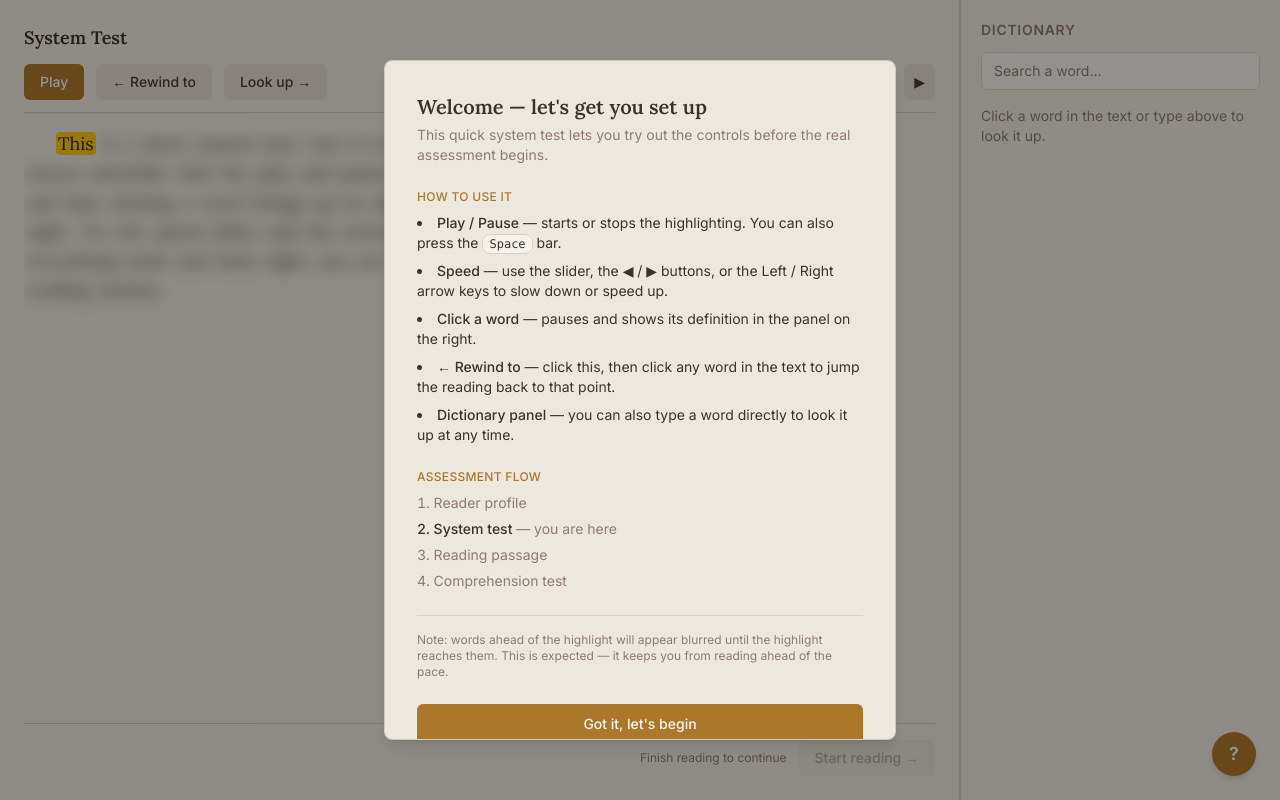
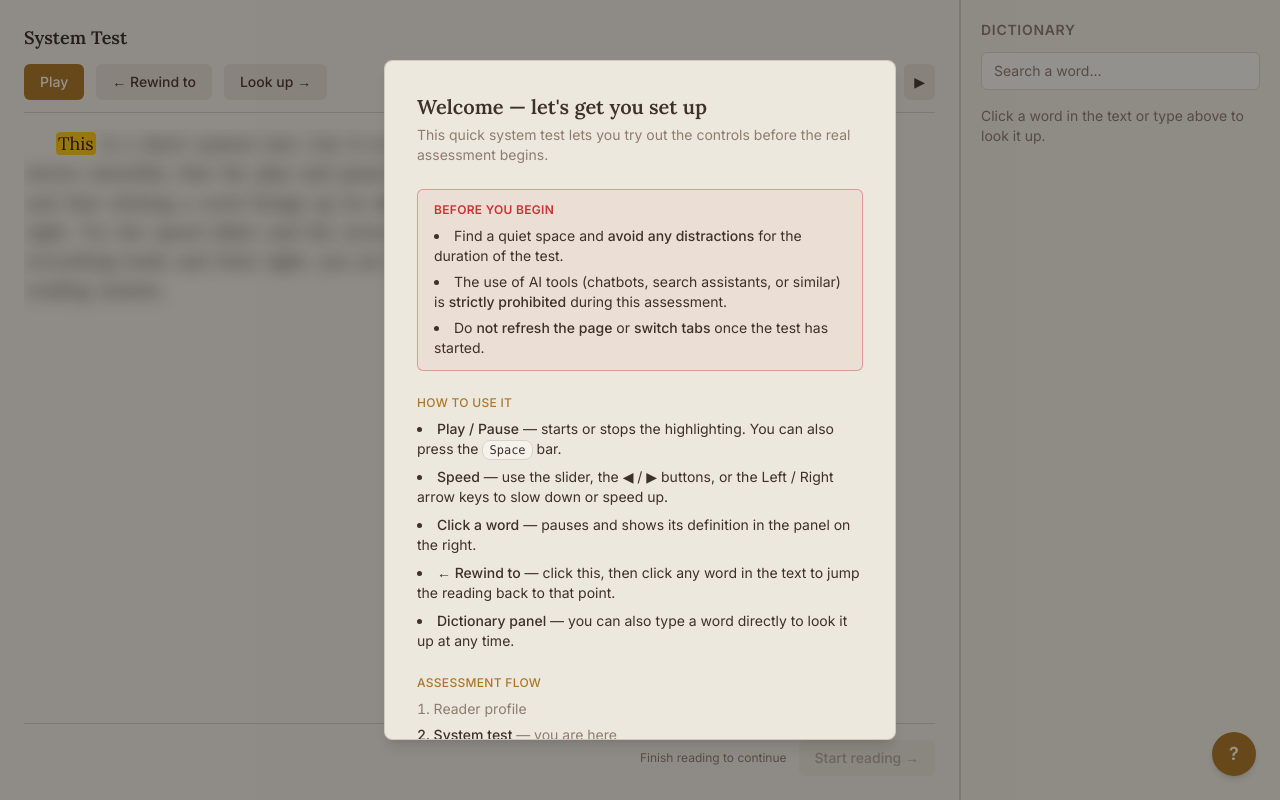
Before and after one commit to KyleCarlo/karaoke-reading-assessment, a Next.js app: page /system-test in a window 1280 px wide. Built offline with nearby package versions, Linux system fonts and the light colour scheme.

Commit message:
added warnings before reading

```diff
--- a/src/app/system-test/page.tsx
+++ b/src/app/system-test/page.tsx
@@ -54,6 +54,31 @@ export default function SystemTestPage() {
             </p>
 
             <div className="space-y-6 mb-6">
+              {/* Assessment integrity rules — intentionally styled to stand out */}
+              <div className="border border-destructive/40 bg-destructive/5 rounded-md px-4 py-3">
+                <h3 className="text-xs font-semibold uppercase tracking-wide text-destructive mb-2">
+                  Before you begin
+                </h3>
+                <ul className="text-sm text-foreground space-y-1.5 list-disc list-inside">
+                  <li>
+                    Find a quiet space and{" "}
+                    <span className="font-medium">avoid any distractions</span>{" "}
+                    for the duration of the test.
+                  </li>
+                  <li>
+                    The use of AI tools (chatbots, search assistants, or
+                    similar) is{" "}
+                    <span className="font-medium">strictly prohibited</span>{" "}
+                    during this assessment.
+                  </li>
+                  <li>
+                    Do <span className="font-medium">not refresh the page</span>{" "}
+                    or <span className="font-medium">switch tabs</span> once the
+                    test has started.
+                  </li>
+                </ul>
+              </div>
+
               <div>
                 <h3 className="text-xs font-medium uppercase tracking-wide text-primary mb-2">
                   How to use it
```
